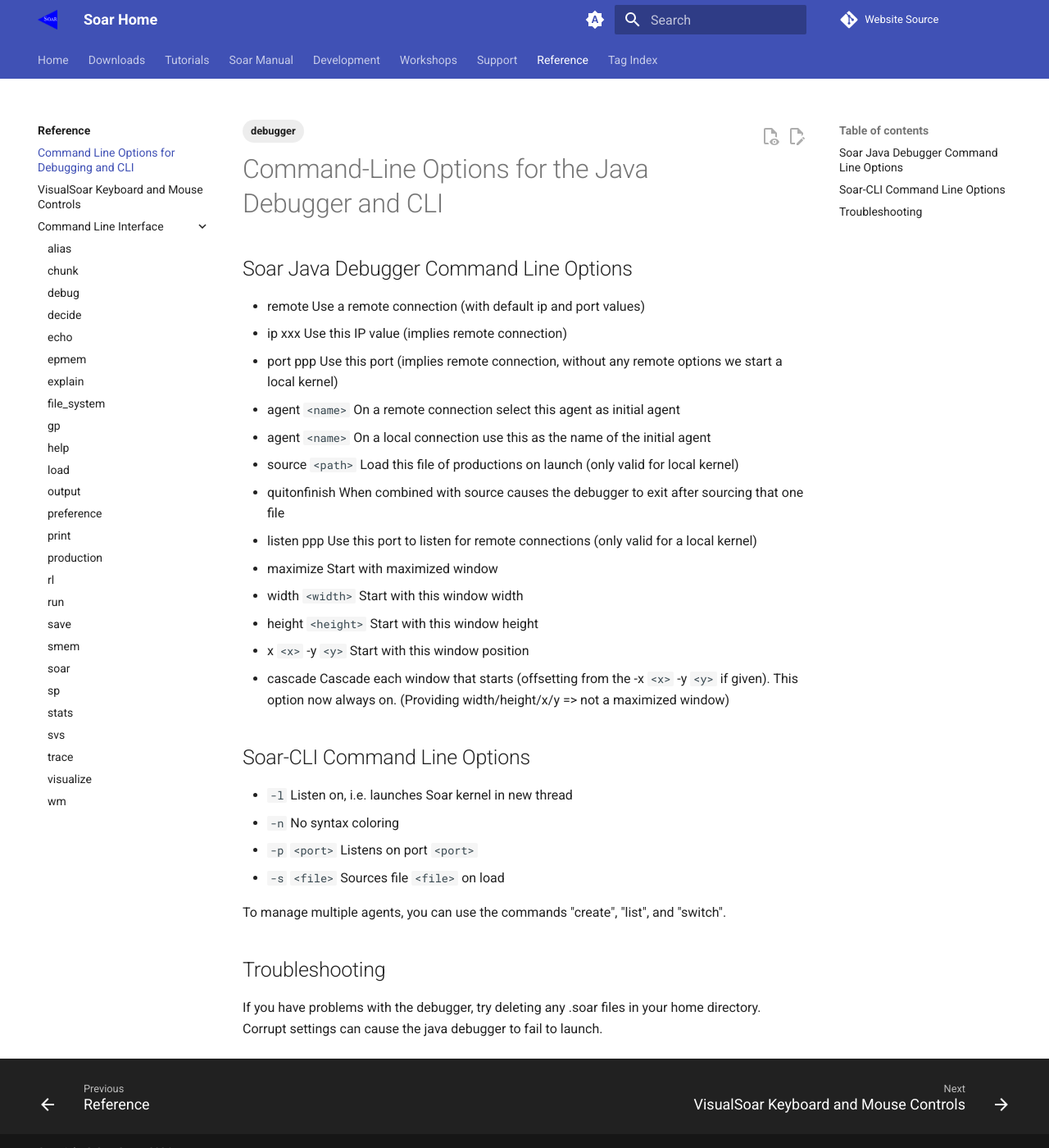
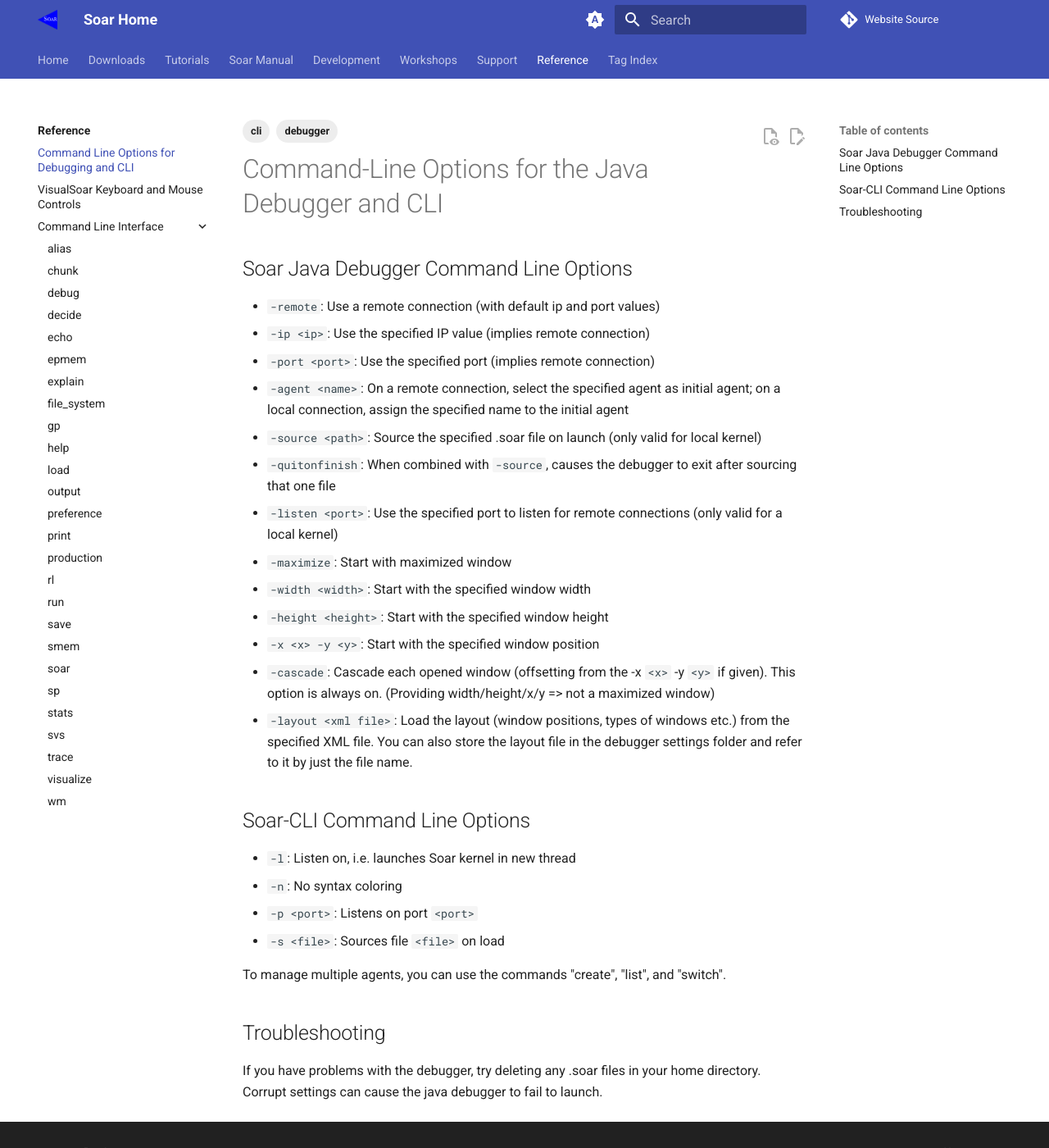
Before and after one commit to SoarGroup/SoarGroup.github.io, an MkDocs documentation site: the page built from docs/reference/CommandLineOptionsForDebuggerAndCLI.md, in a window 1280 px wide and 1400 px high. Shown: the whole window at 82% size. Built offline with MkDocs 1.6.1 and Material for MkDocs 9.7.7, drawn with Linux system fonts in a browser that asks for light colours; comment, search, counter and statistics services are not loaded.

Commit message:
Update debugger/cli parameters page
Required leading `-` was missing for debugger params, making it basically
unusable. Cleanup the formatting, etc. and add a missing param, as well.

```diff
--- a/docs/reference/CommandLineOptionsForDebuggerAndCLI.md
+++ b/docs/reference/CommandLineOptionsForDebuggerAndCLI.md
@@ -2,40 +2,43 @@
 date: 2016-09-30
 tags:
     - debugger
+    - cli
 authors:
     - soar
 ---
-
-<!-- markdown-link-check-disable-next-line -->
-<!-- old URL: https://soar.eecs.umich.edu/articles/articles/documentation/224-command-line-options-for-the-java-debugger-and-cli -->
 
 # Command-Line Options for the Java Debugger and CLI
 
 ## Soar Java Debugger Command Line Options
 
-- remote Use a remote connection (with default ip and port values)
-- ip xxx Use this IP value (implies remote connection)
-- port ppp Use this port (implies remote connection, without any remote options
-    we start a local kernel)
-- agent `<name>` On a remote connection select this agent as initial agent
-- agent `<name>` On a local connection use this as the name of the initial agent
-- source `<path>` Load this file of productions on launch (only valid for local kernel)
-- quitonfinish When combined with source causes the debugger to exit after sourcing that one file
-- listen ppp Use this port to listen for remote connections (only valid for a local kernel)
-- maximize Start with maximized window
-- width `<width>` Start with this window width
-- height `<height>` Start with this window height
-- x `<x>` -y `<y>` Start with this window position
-- cascade Cascade each window that starts (offsetting from the -x `<x>` -y `<y>`
-    if given). This option now always on. (Providing width/height/x/y => not a
+-   `-remote`: Use a remote connection (with default ip and port values)
+-   `-ip <ip>`: Use the specified IP value (implies remote connection)
+-   `-port <port>`: Use the specified port (implies remote connection)
+-   `-agent <name>`: On a remote connection, select the specified agent as
+initial agent; on a local connection, assign the specified name to the initial agent
+-   `-source <path>`: Source the specified .soar file on launch (only valid for local
+kernel)
+-   `-quitonfinish`: When combined with `-source`, causes the debugger to exit after
+sourcing that one file
+-   `-listen <port>`: Use the specified port to listen for remote connections (only
+valid for a local kernel)
+-   `-maximize`: Start with maximized window
+-   `-width <width>`: Start with the specified window width
+-   `-height <height>`: Start with the specified window height
+-   `-x <x> -y <y>`: Start with the specified window position
+-   `-cascade`: Cascade each opened window (offsetting from the -x `<x>` -y `<y>`
+    if given). This option is always on. (Providing width/height/x/y => not a
     maximized window)
+-   `-layout <xml file>`: Load the layout (window positions, types of windows etc.)
+from the specified XML file. You can also store the layout file in the debugger settings
+folder and refer to it by just the file name.
 
 ## Soar-CLI Command Line Options
 
-- `-l` Listen on, i.e. launches Soar kernel in new thread
-- `-n` No syntax coloring
-- `-p` `<port>` Listens on port `<port>`
-- `-s` `<file>` Sources file `<file>` on load
+-   `-l`: Listen on, i.e. launches Soar kernel in new thread
+-   `-n`: No syntax coloring
+-   `-p <port>`: Listens on port `<port>`
+-   `-s <file>`: Sources file `<file>` on load
 
 To manage multiple agents, you can use the commands "create", "list", and "switch".
 
```
